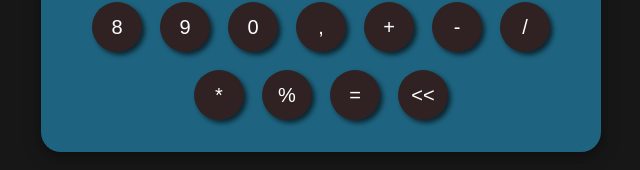
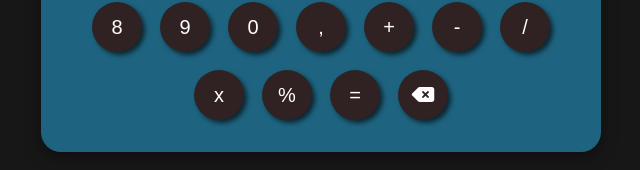
Before and after one commit to lllleao/calculadora, a Vue app: page / in a window 1280 px wide. Shown: the part 213-383 px from the top of the page, without its empty margins (319-959 px from the left). Built offline with nearby package versions, Linux system fonts and the light colour scheme.

Commit message:
projeto finalizado

```diff
--- a/package.json
+++ b/package.json
@@ -4,7 +4,7 @@
   "private": true,
   "type": "module",
   "scripts": {
-    "server": "vite",
+    "dev": "vite",
     "build": "vite build",
     "preview": "vite preview"
   },
@@ -13,7 +13,9 @@
   },
   "devDependencies": {
     "@vitejs/plugin-vue": "^5.0.4",
+    "node-sass": "^9.0.0",
     "sass": "^1.75.0",
+    "sass-loader": "^14.2.1",
     "vite": "^5.2.8"
   }
 }
--- a/src/components/Calculadora.vue
+++ b/src/components/Calculadora.vue
@@ -26,13 +26,13 @@ const mudarModo = (evento) => {
                     <li class="numero__list__item" @click="props.setOperacao" data-operacao="soma">+</li>
                     <li class="numero__list__item" @click="props.setOperacao" data-operacao="subtracao">-</li>
                     <li class="numero__list__item" @click="props.setOperacao" data-operacao="divisao">/</li>
-                    <li class="numero__list__item" @click="props.setOperacao" data-operacao="multiplicacao">*</li>
+                    <li class="numero__list__item" @click="props.setOperacao" data-operacao="multiplicacao">x</li>
                     <li class="numero__list__item" @click="props.setOperacao" data-operacao="porcentagem">%</li>
                     <li class="igual numero__list__item" @click="props.igual">
                         =
                     </li>
                     <li class="delete numero__list__item" @click="props.apagar">
-                        << </li>
+                        <i class="fa-solid fa-delete-left"></i> </li>
                 </ul>
             </div>
         </div>
@@ -50,5 +50,5 @@ const mudarModo = (evento) => {
 </template>
 
 <style lang="scss">
-@import '../scss/main.scss';
+@import '@/scss/main.scss';
 </style>
```
Also changed, not shown: src/scss/_base.scss (renamed from src/scss/base.scss), src/scss/_variaveis.scss (renamed from src/scss/variaveis.scss), 1 other file (tests, documents, lock files or other folders).
